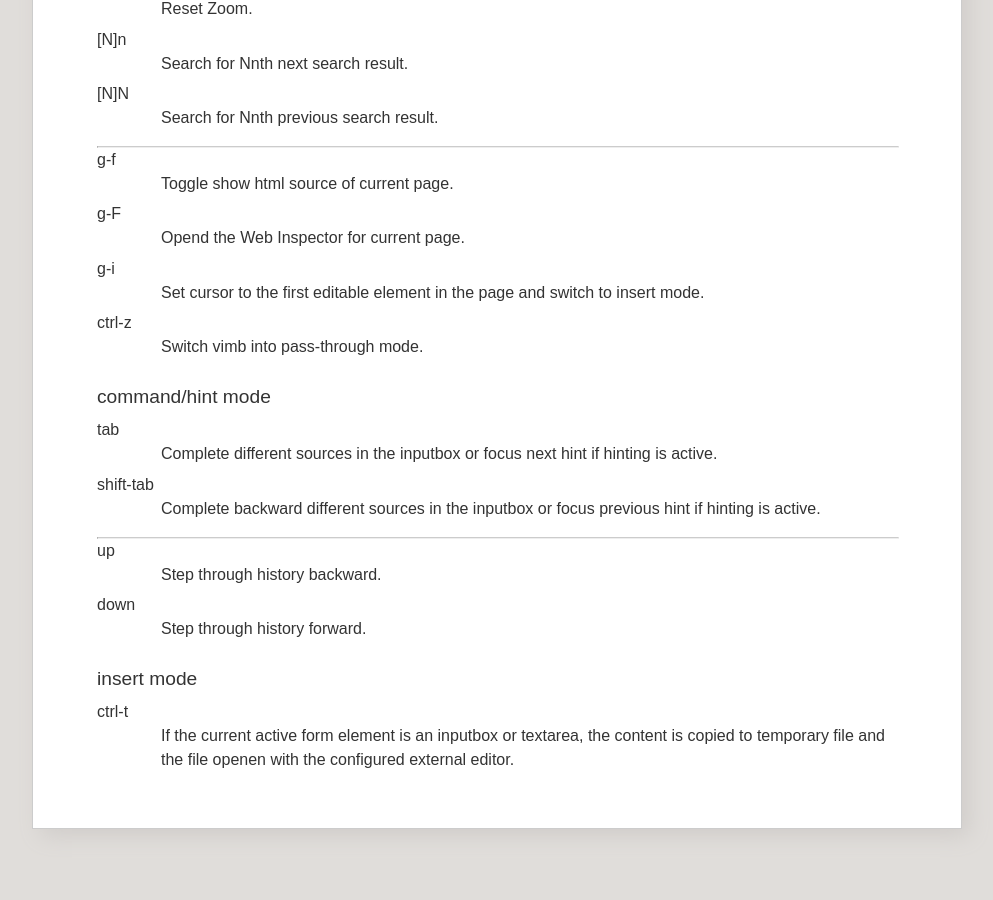
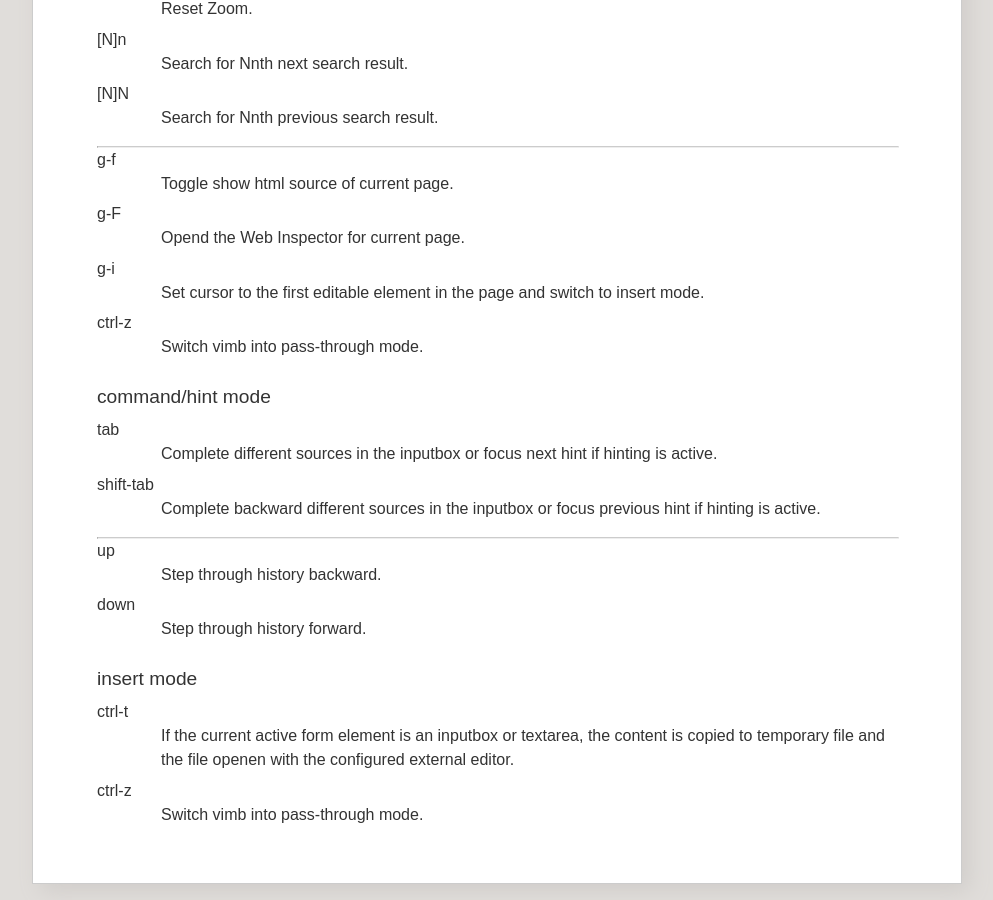
Before and after one commit to fanglingsu/vimb, a Jekyll site: the page built from keybindings.md, in a window 1280 px wide and 900 px high, scrolled down 3782 px. Shown: the whole window, without its empty margins (143-1136 px from the left). Built offline with Jekyll 4.4.1, drawn with Linux system fonts in a browser that asks for light colours; before the commit the page ends 4627 px from its top, so only the background shows below that.

Commit message:
Added new keybinding ctrl-z for insert mode.

```diff
--- a/keybindings.md
+++ b/keybindings.md
@@ -258,3 +258,6 @@ ctrl-t
 : If the current active form element is an inputbox or textarea, the content is
   copied to temporary file and the file openen with the configured external
   editor.
+
+ctrl-z
+: Switch vimb into pass-through mode.
```
